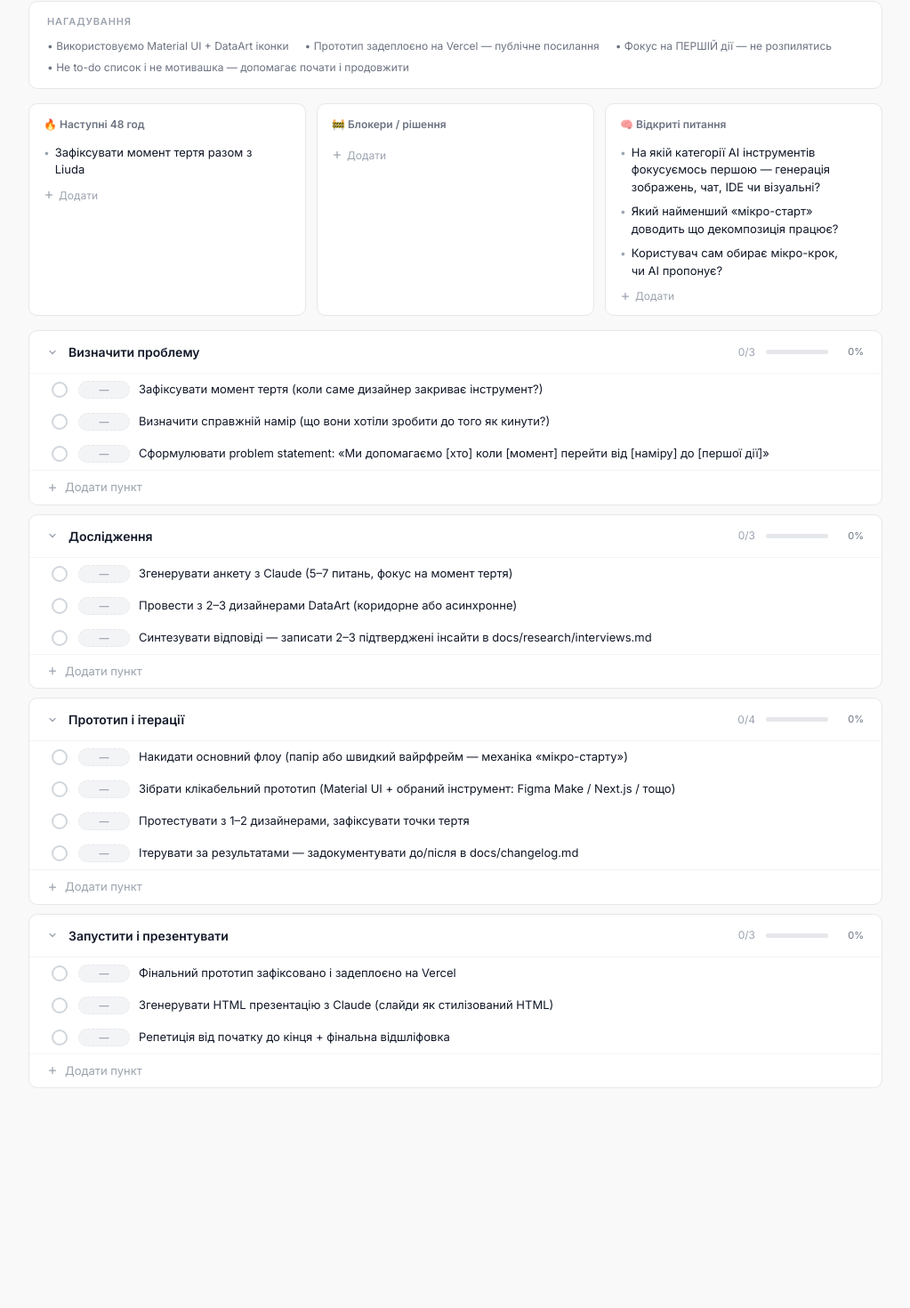
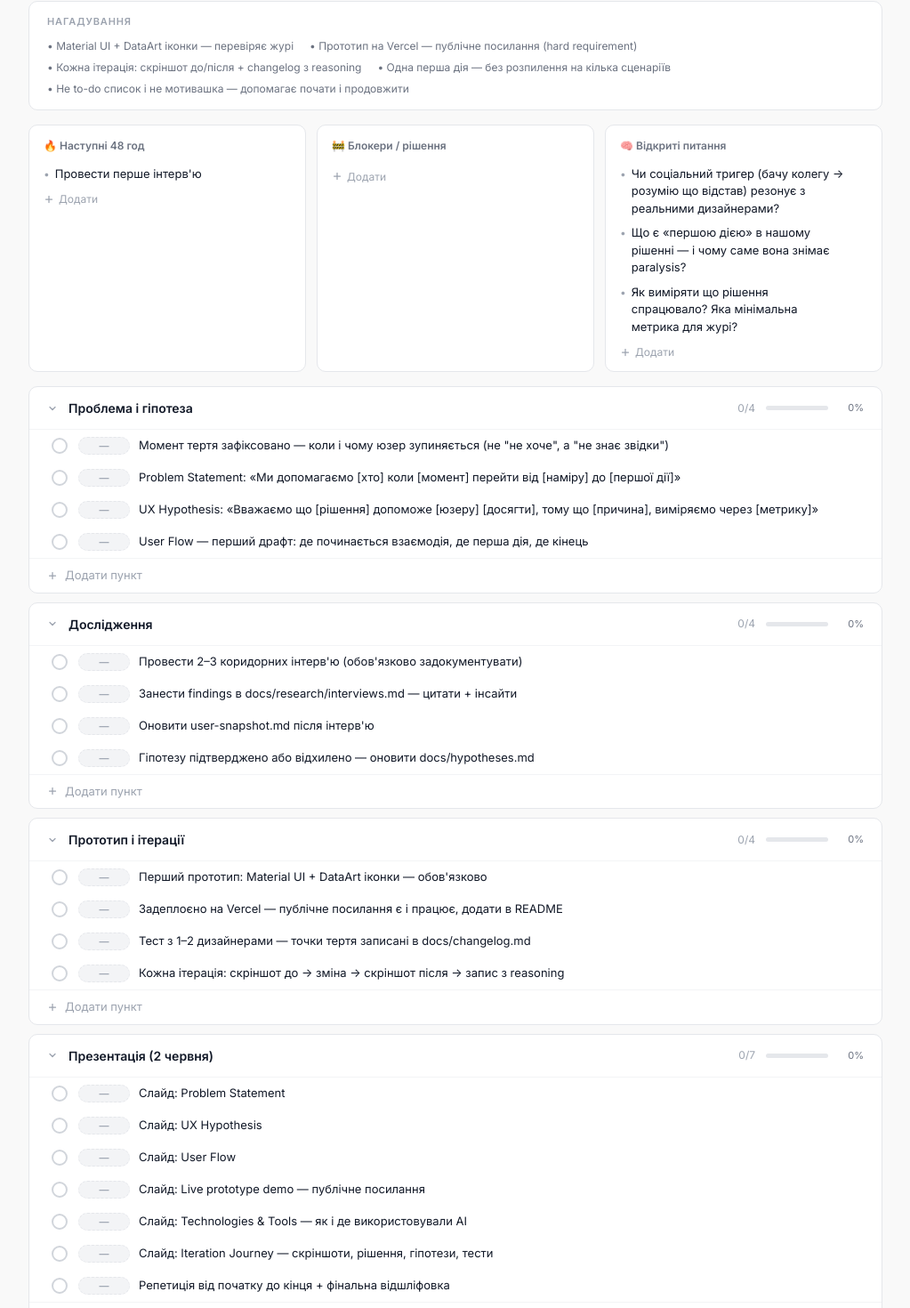
Before and after one commit to orfa-design/it-depends, a Next.js app: page /workflow in a window 1280 px wide. Shown: the part 100-1570 px from the top of the page at 89% size, without its empty margins (128-1151 px from the left). Before the commit the page ends 1403 px from the top, so only its background shows below. Built offline with nearby package versions, Linux system fonts and the light colour scheme; no server answers; the database is empty.

Commit message:
Restructure /workflow to v4 seed — brief-aligned phases and mandatory deliverables

```diff
--- a/app/api/workflow/update/route.ts
+++ b/app/api/workflow/update/route.ts
@@ -5,7 +5,7 @@ import type { WorkflowState } from '../../../workflow/seed'
 export async function POST(request: Request) {
   try {
     const body: WorkflowState = await request.json()
-    if (!body || body.version !== 3) {
+    if (!body || body.version !== 4) {
       return NextResponse.json({ ok: false, error: 'invalid version' }, { status: 400 })
     }
     const lastSaved = new Date().toISOString()
--- a/app/workflow/page.tsx
+++ b/app/workflow/page.tsx
@@ -10,7 +10,7 @@ export default async function WorkflowPage() {
   let state: WorkflowState
   try {
     const stored = await kv.get<WorkflowState>('workflow:vlad')
-    if (stored && stored.version === 3) {
+    if (stored && stored.version === 4) {
       state = stored
     } else {
       state = getSeed()
--- a/app/workflow/seed.ts
+++ b/app/workflow/seed.ts
@@ -25,7 +25,7 @@ export interface PinnedItem {
 }
 
 export interface WorkflowState {
-  version: 3
+  version: 4
   lastSaved: string
   owners: Array<{ id: string; name: string; color: string }>
   pinned: {
@@ -46,36 +46,40 @@ function mkItem(title: string, owner: Owner = null): WorkflowItem {
 
 export function getSeed(): WorkflowState {
   return {
-    version: 3,
+    version: 4,
     lastSaved: tsNow(),
     owners: [
       { id: 'vlad', name: 'Vlad', color: '#3b82f6' },
       { id: 'liuda', name: 'Liuda', color: '#10b981' },
     ],
     pinned: {
-      next48h: [{ id: uid(), text: 'Зафіксувати момент тертя разом з Liuda' }],
+      next48h: [
+        { id: uid(), text: 'Провести перше інтерв\'ю' },
+      ],
       blocked: [],
       questions: [
-        { id: uid(), text: 'На якій категорії AI інструментів фокусуємось першою — генерація зображень, чат, IDE чи візуальні?' },
-        { id: uid(), text: 'Який найменший «мікро-старт» доводить що декомпозиція працює?' },
-        { id: uid(), text: 'Користувач сам обирає мікро-крок, чи AI пропонує?' },
+        { id: uid(), text: 'Чи соціальний тригер (бачу колегу → розумію що відстав) резонує з реальними дизайнерами?' },
+        { id: uid(), text: 'Що є «першою дією» в нашому рішенні — і чому саме вона знімає paralysis?' },
+        { id: uid(), text: 'Як виміряти що рішення спрацювало? Яка мінімальна метрика для журі?' },
       ],
     },
     constraints: [
-      { id: uid(), title: 'Використовуємо Material UI + DataArt іконки' },
-      { id: uid(), title: 'Прототип задеплоєно на Vercel — публічне посилання' },
-      { id: uid(), title: 'Фокус на ПЕРШІЙ дії — не розпилятись' },
+      { id: uid(), title: 'Material UI + DataArt іконки — перевіряє журі' },
+      { id: uid(), title: 'Прототип на Vercel — публічне посилання (hard requirement)' },
+      { id: uid(), title: 'Кожна ітерація: скріншот до/після + changelog з reasoning' },
+      { id: uid(), title: 'Одна перша дія — без розпилення на кілька сценаріїв' },
       { id: uid(), title: 'Не to-do список і не мотивашка — допомагає почати і продовжити' },
     ],
     phases: [
       {
-        id: 'problem',
-        title: 'Визначити проблему',
+        id: 'foundation',
+        title: 'Проблема і гіпотеза',
         collapsed: false,
         items: [
-          mkItem('Зафіксувати момент тертя (коли саме дизайнер закриває інструмент?)'),
-          mkItem('Визначити справжній намір (що вони хотіли зробити до того як кинути?)'),
-          mkItem('Сформулювати problem statement: «Ми допомагаємо [хто] коли [момент] перейти від [наміру] до [першої дії]»'),
+          mkItem('Момент тертя зафіксовано — коли і чому юзер зупиняється (не "не хоче", а "не знає звідки")'),
+          mkItem('Problem Statement: «Ми допомагаємо [хто] коли [момент] перейти від [наміру] до [першої дії]»'),
+          mkItem('UX Hypothesis: «Вважаємо що [рішення] допоможе [юзеру] [досягти], тому що [причина], виміряємо через [метрику]»'),
+          mkItem('User Flow — перший драфт: де починається взаємодія, де перша дія, де кінець'),
         ],
       },
       {
@@ -83,9 +87,10 @@ export function getSeed(): WorkflowState {
         title: 'Дослідження',
         collapsed: false,
         items: [
-          mkItem('Згенерувати анкету з Claude (5–7 питань, фокус на момент тертя)'),
-          mkItem('Провести з 2–3 дизайнерами DataArt (коридорне або асинхронне)'),
-          mkItem('Синтезувати відповіді — записати 2–3 підтверджені інсайти в docs/research/interviews.md'),
+          mkItem('Провести 2–3 коридорних інтерв\'ю (обов\'язково задокументувати)'),
+          mkItem('Занести findings в docs/research/interviews.md — цитати + інсайти'),
+          mkItem('Оновити user-snapshot.md після інтерв\'ю'),
+          mkItem('Гіпотезу підтверджено або відхилено — оновити docs/hypotheses.md'),
         ],
       },
       {
@@ -93,19 +98,23 @@ export function getSeed(): WorkflowState {
         title: 'Прототип і ітерації',
         collapsed: false,
         items: [
-          mkItem('Накидати основний флоу (папір або швидкий вайрфрейм — механіка «мікро-старту»)'),
-          mkItem('Зібрати клікабельний прототип (Material UI + обраний інструмент: Figma Make / Next.js / тощо)'),
-          mkItem('Протестувати з 1–2 дизайнерами, зафіксувати точки тертя'),
-          mkItem('Ітерувати за результатами — задокументувати до/після в docs/changelog.md'),
+          mkItem('Перший прототип: Material UI + DataArt іконки — обов\'язково'),
+          mkItem('Задеплоєно на Vercel — публічне посилання є і працює, додати в README'),
+          mkItem('Тест з 1–2 дизайнерами — точки тертя записані в docs/changelog.md'),
+          mkItem('Кожна ітерація: скріншот до → зміна → скріншот після → запис з reasoning'),
         ],
       },
       {
-        id: 'ship',
-        title: 'Запустити і презентувати',
+        id: 'presentation',
+        title: 'Презентація (2 червня)',
         collapsed: false,
         items: [
-          mkItem('Фінальний прототип зафіксовано і задеплоєно на Vercel'),
-          mkItem('Згенерувати HTML презентацію з Claude (слайди як стилізований HTML)'),
+          mkItem('Слайд: Problem Statement'),
+          mkItem('Слайд: UX Hypothesis'),
+          mkItem('Слайд: User Flow'),
+          mkItem('Слайд: Live prototype demo — публічне посилання'),
+          mkItem('Слайд: Technologies & Tools — як і де використовували AI'),
+          mkItem('Слайд: Iteration Journey — скріншоти, рішення, гіпотези, тести'),
           mkItem('Репетиція від початку до кінця + фінальна відшліфовка'),
         ],
       },
```
